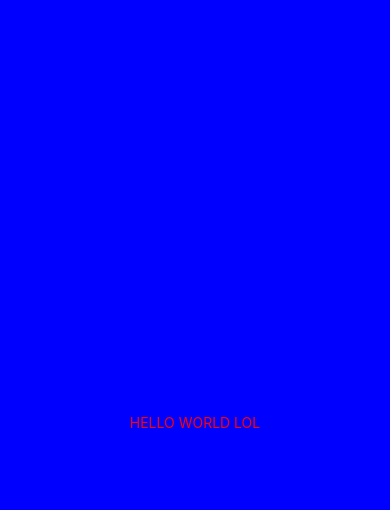
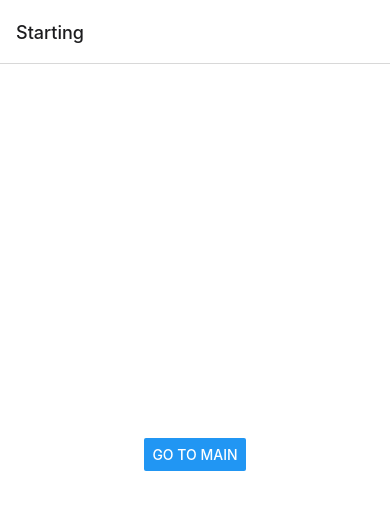
Before and after one commit to crystal-gem-team/weather, a React Native app: screen / in a window 390 px wide. Shown: the top 510 px of the page. Built offline with nearby package versions, Linux system fonts and the light colour scheme.

Commit message:
Router implement api call and thats it

```diff
--- a/App.js
+++ b/App.js
@@ -1,23 +1,62 @@
+import { NavigationContainer } from '@react-navigation/native';
+import { createNativeStackNavigator } from '@react-navigation/native-stack';
 import { StatusBar } from 'expo-status-bar';
-import { StyleSheet, Text, View } from 'react-native';
-
-export default function App() {
-  return (
-    <View style={styles.container}>
-      <Text style={styles.text}>HELLO WORLD LOL</Text>
-      <StatusBar style='auto' />
-    </View>
-  );
-}
+import { useEffect, useState } from 'react';
+import { Button, StyleSheet, Text, View } from 'react-native';
 
 const styles = StyleSheet.create({
   container: {
     flex: 1,
-    backgroundColor: 'blue',
+    backgroundColor: 'white',
     alignItems: 'center',
     justifyContent: 'center',
   },
   text: {
-    color: 'red',
+    color: 'black',
   },
 });
+
+const Stack = createNativeStackNavigator();
+
+const Authenticator = ({ navigation }) => {
+  return (
+    <View style={styles.container}>
+      <Button title='Go to Main' onPress={() => navigation.navigate('Main')} />
+    </View>
+  );
+};
+
+const Homepage = () => {
+  const [weatherData, setWeatherData] = useState({});
+
+  useEffect(() => {
+    fetch(
+      `https://api.openweathermap.org/data/2.5/weather?lat=40.748004761173796&lon=-73.9972450826255&appid=9d078590b75f76a8f744905541a91990&units=metric`
+    )
+      .then((response) => response.json())
+      .then((data) => {
+        console.log(data);
+        setWeatherData(data);
+      });
+  }, []);
+
+  return (
+    <View style={styles.container}>
+      <Text style={styles.text}>Current Temperature: </Text>
+      <Text style={styles.text}>{weatherData.main ? weatherData.main.temp : '...loading'} </Text>
+    </View>
+  );
+};
+
+export default function App() {
+  return (
+    <NavigationContainer>
+      <Stack.Navigator>
+        <Stack.Screen name='Start' component={Authenticator} options={{ title: 'Starting' }} />
+
+        <Stack.Screen name='Main' component={Homepage} options={{ title: 'fun.shine' }} />
+      </Stack.Navigator>
+      <StatusBar style='auto' />
+    </NavigationContainer>
+  );
+}
--- a/package.json
+++ b/package.json
@@ -9,10 +9,14 @@
     "web": "expo start --web"
   },
   "dependencies": {
+    "@react-navigation/native": "^6.1.6",
+    "@react-navigation/native-stack": "^6.9.12",
     "expo": "~48.0.5",
     "expo-status-bar": "~1.4.4",
     "react": "18.2.0",
-    "react-native": "0.71.3"
+    "react-native": "0.71.3",
+    "react-native-screens": "~3.20.0",
+    "react-native-safe-area-context": "4.5.0"
   },
   "devDependencies": {
     "@babel/core": "^7.20.0"
```
Also changed, not shown: 1 other file (tests, documents, lock files or other folders).
